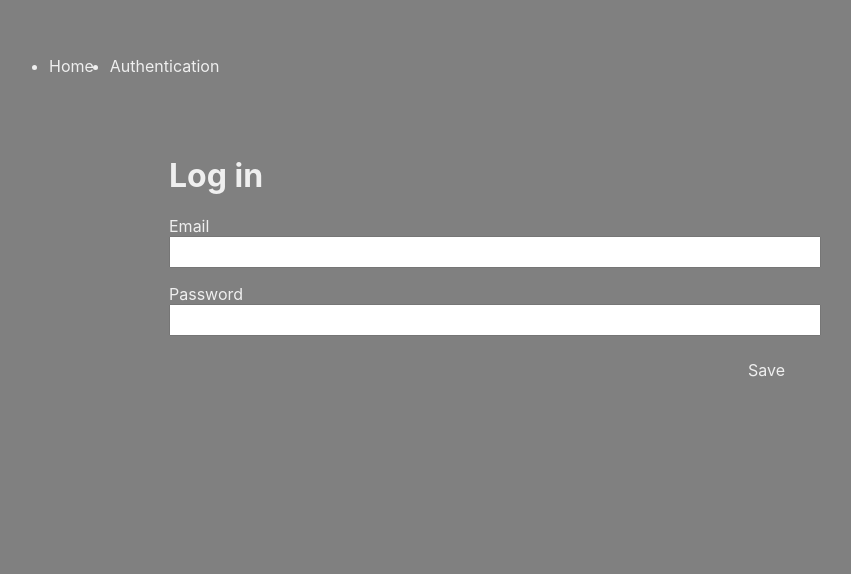
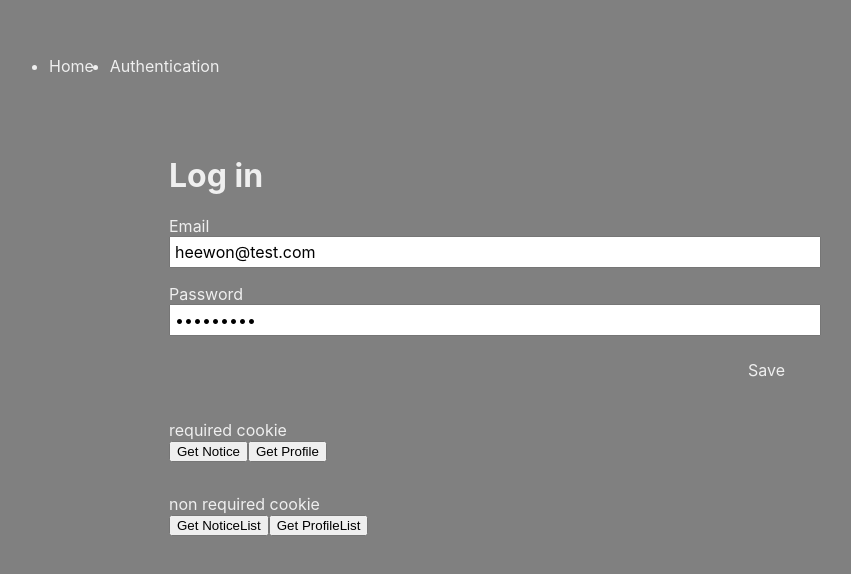
Before and after one commit to k8s12-CacaoEnt/dd, a React (Vite) app: page /auth in a window 1280 px wide. Shown: the top 574 px of the page, without its empty margins (151-1002 px from the left). Built offline with nearby package versions, Linux system fonts and the light colour scheme; a web font is replaced by a local one.

Commit message:
cookie test

```diff
--- a/src/App.jsx
+++ b/src/App.jsx
@@ -11,7 +11,8 @@ import Image from './main.jpg';
 import { LazyLoadImage } from "react-lazy-load-image-component";
 import HomePage from './pages/Home';
 import Root  from './pages/Root';
-import AuthenticationPage,  {action as authAction}  from './pages/AuthenticationPage';
+// import AuthenticationPage,  {action as authAction}  from './pages/AuthenticationPage';
+import AuthenticationPage  from './pages/AuthenticationPage';
 import { RouterProvider, createBrowserRouter } from 'react-router-dom';
 import SignupPage from './pages/Signup';
 import LoginPage from './pages/Login';
@@ -25,7 +26,7 @@ const router = createBrowserRouter([
       {
         path: 'auth',
         element: <AuthenticationPage />,
-        action: authAction
+        // action: authAction
       },
       {
         path: 'login',
--- a/src/pages/AuthenticationPage.jsx
+++ b/src/pages/AuthenticationPage.jsx
@@ -1,48 +1,154 @@
-import { json , redirect} from 'react-router-dom';
-import AuthForm from '../components/AuthForm';
+import React, {useState} from "react";
+import axios from "axios";
+import classes from "../components/AuthForm.module.css";
 
 function AuthenticationPage() {
-  return <AuthForm />;
+  const [email, setEmail] = useState("heewon@test.com");
+  const [password, setPassword] = useState("123456789");
+  const [isLogin, setIsLogin] = useState(true);
+
+  function switchAuthHandler() {
+    setIsLogin((isCurrentlyLogin) => !isCurrentlyLogin);
+  }
+
+  const handleLogin = async (e) => {
+    e.preventDefault();
+
+    try {
+      // 로그인 요청
+      const loginResponse = await axios.post(
+          // "https://admin.profilehub.info/member/login",
+          "http://localhost:7002/v1/auth/member/login",
+          {
+            memberEmail: email,
+            memberPassword: password,
+          }
+      );
+
+      // 로그인 성공한 경우, 응답 데이터를 처리하거나 필요한 작업을 수행할 수 있습니다.
+      console.log("Login Response:", loginResponse.data);
+
+    } catch (error) {
+      // 로그인 요청 실패한 경우, 에러 처리를 수행할 수 있습니다.
+      console.error(error);
+    }
+  };
+
+  const handleGetNotice = async () => {
+    try {
+      // Admin API 조회 요청
+      const noticeResponse = await axios.get(
+          // "https://admin.profilehub.info/v1/notice/admin/noticeId/1"
+          "http://localhost:7002/v1/notice/admin/noticeId/4"
+      );
+
+      // Admin API 응답 데이터를 처리하거나 필요한 작업을 수행할 수 있습니다.
+      console.log("Notice Response:", noticeResponse.data);
+
+    } catch (error) {
+      // Notice API 요청 실패한 경우, 에러 처리를 수행할 수 있습니다.
+      console.error(error);
+    }
+  };
+
+  const handleGetProfile = async () => {
+    try {
+      // User API 조회 요청
+      const profileResponse = await axios.get(
+          // "https://user.profilehub.info/v1/profile/2"
+          "http://localhost:7001/v1/profile/2"
+      );
+
+      // User API 응답 데이터를 처리하거나 필요한 작업을 수행할 수 있습니다.
+      console.log("Profile Response:", profileResponse.data);
+
+    } catch (error) {
+      // Notice API 요청 실패한 경우, 에러 처리를 수행할 수 있습니다.
+      console.error(error);
+    }
+  };
+
+  const handleGetNoticeList = async () => {
+    try {
+      // Admin API 조회 요청
+      const noticeResponse = await axios.get(
+          // "https://admin.profilehub.info/v1/notice"
+          "http://localhost:7002/v1/notice"
+      );
+
+      // Admin API 응답 데이터를 처리하거나 필요한 작업을 수행할 수 있습니다.
+      console.log("Notice Response:", noticeResponse.data);
+
+    } catch (error) {
+      // Notice API 요청 실패한 경우, 에러 처리를 수행할 수 있습니다.
+      console.error(error);
+    }
+  };
+
+  const handleGetProfileList = async () => {
+    try {
+      // User API 조회 요청
+      const profileResponse = await axios.get(
+          // "https://user.profilehub.info/v1/profile"
+          "http://localhost:7001/v1/open/profile"
+      );
+
+      // User API 응답 데이터를 처리하거나 필요한 작업을 수행할 수 있습니다.
+      console.log("Profile Response:", profileResponse.data);
+
+    } catch (error) {
+      // Notice API 요청 실패한 경우, 에러 처리를 수행할 수 있습니다.
+      console.error(error);
+    }
+  };
+
+  return (
+      <>
+        <form method="post"
+              className={classes.form} onSubmit={handleLogin}>
+          <h1>{isLogin ? 'Log in' : 'Create a new user'}</h1>
+          <p>
+            <label htmlFor="email">Email</label>
+            <input id="email"
+                   type="email"
+                   name="email"
+                   required
+                   value={email}
+                   onChange={(e) => setEmail(e.target.value)}
+            />
+          </p>
+          <p>
+            <label htmlFor="image">Password</label>
+            <input id="password"
+                   type="password"
+                   name="password"
+                   required
+                   value={password}
+                   onChange={(e) => setPassword(e.target.value)}
+            />
+          </p>
+          <div className={classes.actions}>
+            {/* <button onClick={switchAuthHandler} type="button">
+            {isLogin ? 'Create new user' : 'Login'}
+          </button> */}
+            <button type="submit">Save</button>
+          </div>
+        </form>
+
+        <div className={classes.form}>
+          <label style={{ display: "block" }}>required cookie</label>
+          <button onClick={handleGetNotice}>Get Notice</button>
+          <button onClick={handleGetProfile}>Get Profile</button>
+        </div>
+
+        <div className={classes.form}>
+          <label style={{ display: "block" }}>non required cookie</label>
+          <button onClick={handleGetNoticeList}>Get NoticeList</button>
+          <button onClick={handleGetProfileList}>Get ProfileList</button>
+        </div>
+
+      </>
+  );
 }
 
 export default AuthenticationPage;
-
-export async function action({request}){
-  // 브라우저에서 기본으로 제공해주는 코드로
-  //const searchParams = new URL(request.url).search;
-  // search파라미터를 가져온다 값이 비어있으면 login으로 넣음
-  //const mode = searchParams.get('mode') || 'login';
-
-
-
-
-  // 리액트 라우터에서 실행되는것들
-  //  form에서 submit했을때 request로 해당 데이터 가져오기
-  const data = await request.formData();
-  const authData = {
-    memberEmail: data.get('email'),
-    memberPassword: data.get('password')
-  };
-
-  console.log(authData);
-
-  const response = await fetch('https://admin.profilehub.info/v1/auth/member/login',{
-    method: 'POST',
-    headers: {
-      'Content-Type': 'application/json',
-    },
-    body: JSON.stringify(authData)
-  })
-
-  if (response.status === 200) {
-    const cookies = response.headers.get('Set-Cookie');
-    document.cookie = cookies;
-  }else if (response.status == 422 || response.status == 401){
-    return response;
-  }
-  console.log(response);
-
-  return redirect('/');
-}
-
-// /auth로 가는 거 입력해보기
```
Also changed, not shown: src/pages/AuthenticationPage_bk.jsx (added, +48 -0 lines).
